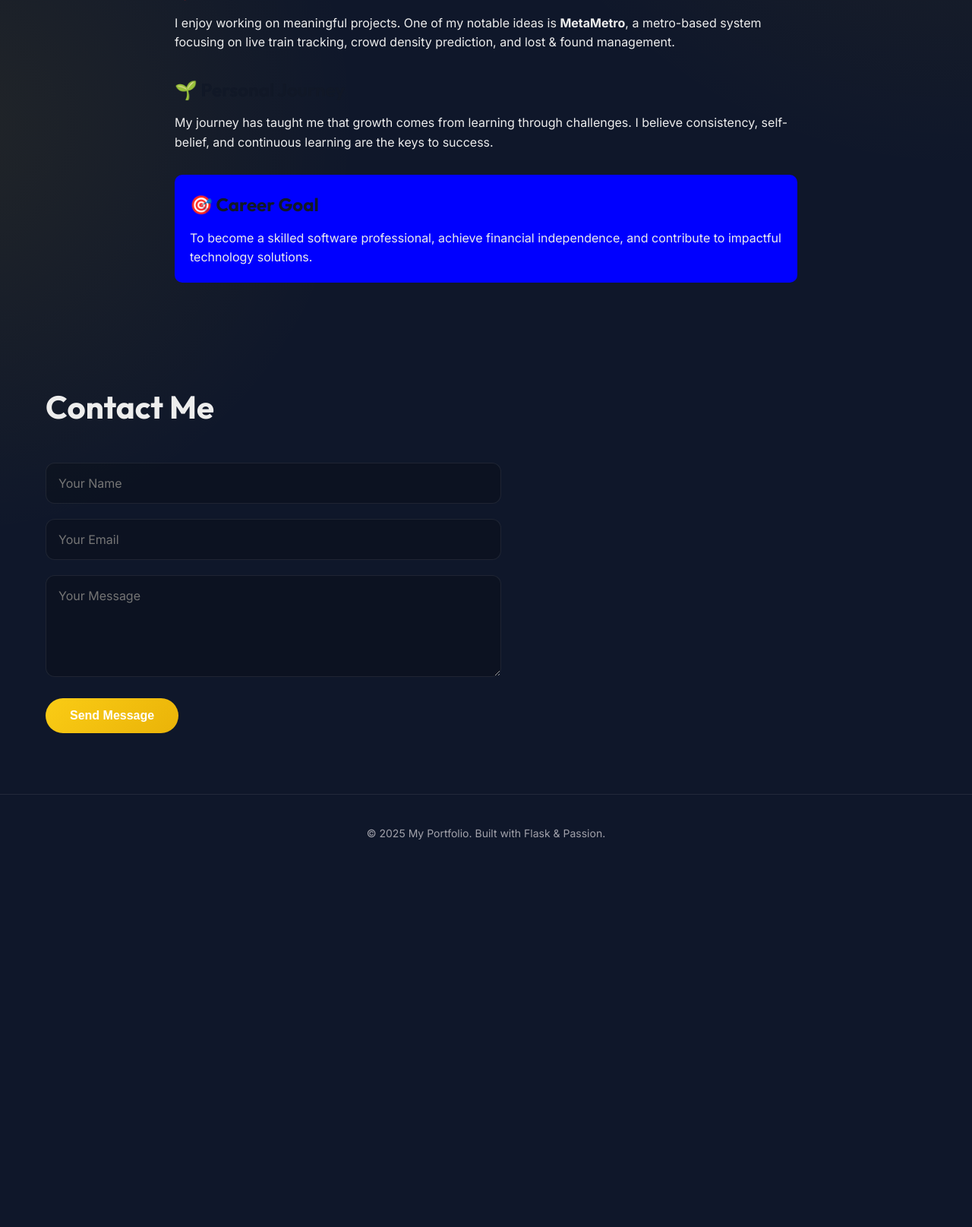
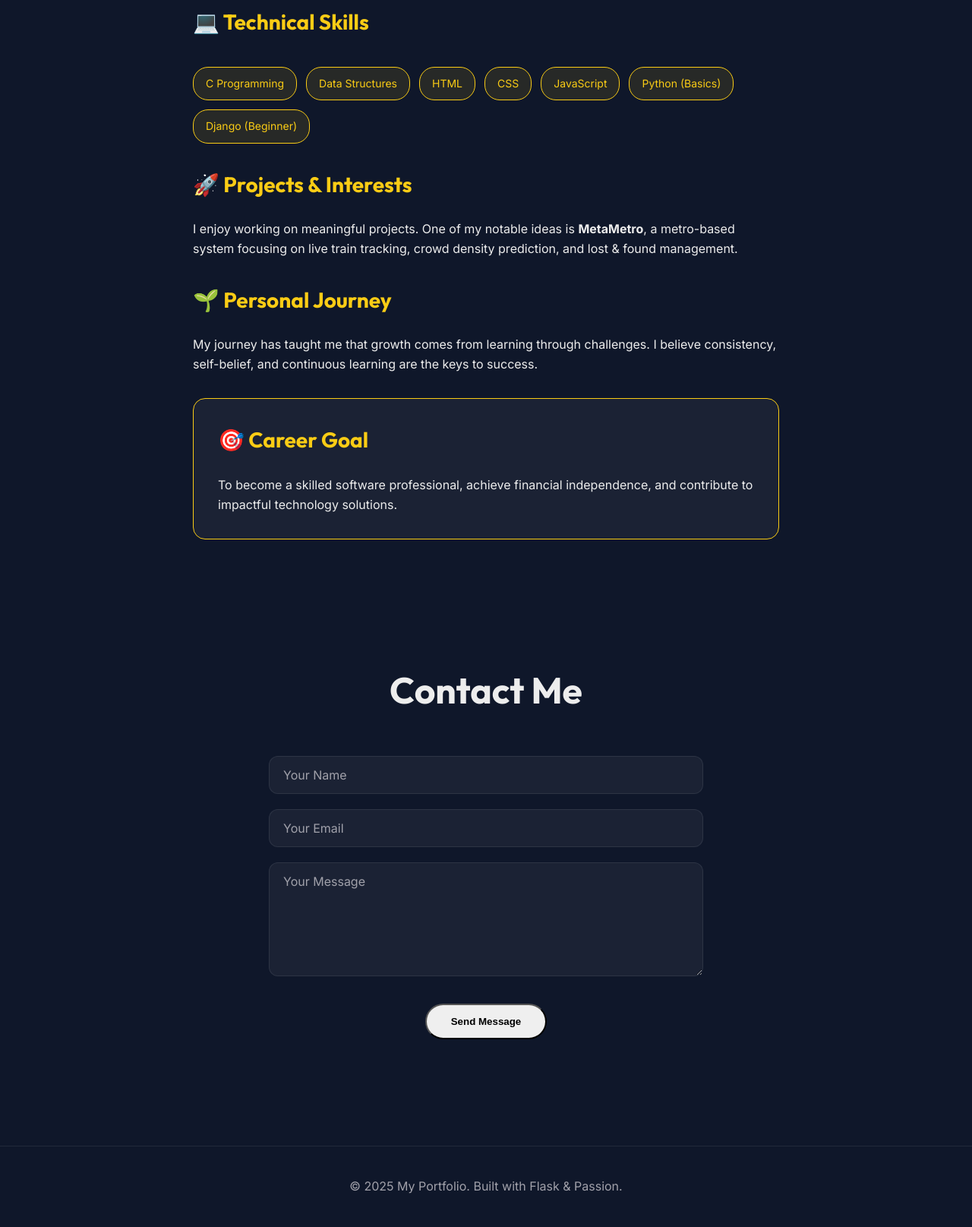
Before and after one commit to siddharthx29/PortFolio, a Flask app: a page that uses templates/contact&about me.html in a window 1280 px wide. Shown: the part 825-2440 px from the top of the page at 76% size. Before the commit the page ends 1930 px from the top, so only its background shows below. Run offline with Flask 3, Linux system fonts and the light colour scheme.

Commit message:
initial commit

```diff
--- a/static/css/styles.css
+++ b/static/css/styles.css
@@ -1,4 +1,6 @@
-/* PREMIUM PORTFOLIO STYLE */
+/* =========================
+   PREMIUM PORTFOLIO STYLE
+   ========================= */
 
 :root {
     --bg-color: #0f172a;
@@ -15,38 +17,44 @@
 
 * {
     margin: 0;
+    padding: 0;
     box-sizing: border-box;
 }
 
+/* =========================
+   BODY
+   ========================= */
 body {
     background-color: var(--bg-color);
-    background-image:
-        radial-gradient(circle at 15% 50%, rgba(250, 204, 21, 0.08), transparent 25%),
-        radial-gradient(circle at 85% 30%, rgba(234, 179, 8, 0.08), transparent 25%);
-    background-size: 150% 150%;
-    animation: gradientMove 20s ease infinite alternate;
     color: var(--text-primary);
     font-family: var(--font-body);
     line-height: 1.6;
     min-height: 100vh;
     overflow-x: hidden;
+    position: relative;
 }
 
-@keyframes gradientMove {
-    0% {
-        background-position: 0% 50%;
-    }
-
-    100% {
-        background-position: 100% 50%;
-    }
+body::before {
+    content: '';
+    position: fixed;
+    top: 0;
+    left: 0;
+    width: 100%;
+    height: 100%;
+    background: rgba(15, 23, 42, 0.35);
+    z-index: 1;
+    pointer-events: none;
 }
 
-/* TYPOGRAPHY */
-h1,
-h2,
-h3,
-.logo {
+.container {
+    position: relative;
+    z-index: 10;
+}
+
+/* =========================
+   TYPOGRAPHY
+   ========================= */
+h1, h2, h3, .logo {
     font-family: var(--font-heading);
 }
 
@@ -56,24 +64,28 @@
     transition: 0.3s ease;
 }
 
-/* NAVBAR */
+/* =========================
+   NAVBAR
+   ========================= */
 nav {
     display: flex;
     justify-content: space-between;
     align-items: center;
     padding: 20px 5%;
-    background: rgba(5, 5, 17, 0.6);
+    background: rgba(5, 5, 17, 0.65);
     backdrop-filter: blur(12px);
     border-bottom: 1px solid var(--card-border);
-    position: sticky;
+    position: fixed;
     top: 0;
+    left: 0;
+    right: 0;
     z-index: 1000;
+    width: 100%;
 }
 
 .logo {
     font-size: 24px;
     font-weight: 700;
-    letter-spacing: -0.5px;
 }
 
 .logo span {
@@ -84,328 +96,458 @@
     margin-left: 32px;
     font-size: 15px;
     color: var(--text-secondary);
-    font-weight: 500;
 }
 
-.nav-links a:hover,
-.nav-links a.active {
+.nav-links a:hover {
     color: var(--text-primary);
-    text-shadow: 0 0 12px var(--accent-glow);
 }
 
-/* CONTAINER */
-.container {
-    max-width: 1200px;
-    margin: 0 auto;
-    padding: 0 20px;
+/* =========================
+   HERO SECTION (VIDEO)
+   ========================= */
+.hero {
+    min-height: 100vh;
+    padding: 80px 5%;
+    display: flex;
+    align-items: center;
+    justify-content: center;
+    position: relative;
 }
 
-/* FOOTER */
-footer {
-    text-align: center;
-    padding: 40px 0;
-    color: var(--text-secondary);
-    font-size: 14px;
-    border-top: 1px solid var(--card-border);
-    margin-top: 80px;
+/* Video background - fixed to viewport */
+.hero-video {
+    position: fixed;
+    top: 0;
+    left: 0;
+    width: 100%;
+    height: 100%;
+    z-index: 0;
+    pointer-events: none;
 }
 
-/* HERO SECTION */
-.hero {
-    display: flex;
-    align-items: center;
-    justify-content: space-between;
-    min-height: 80vh;
-    padding: 60px 0;
+/* Video itself */
+.bg-video {
+    position: fixed;
+    top: 0;
+    left: 0;
+    width: 100%;
+    height: 100%;
+    object-fit: cover;
+    z-index: 0;
+    pointer-events: none;
 }
 
-.hero-content {
-    max-width: 600px;
+/* Dark overlay - now only in hero section */
+.video-overlay {
+    position: absolute;
+    top: 0;
+    left: 0;
+    width: 100%;
+    height: 100%;
+    background: rgba(15, 23, 42, 0.5);
+    z-index: 2;
+    pointer-events: none;
 }
 
+/* Content on top */
+.hero-content {
+    position: relative;
+    z-index: 5;
+    max-width: 650px;
+    text-align: left;
+    animation: slideInLeft 0.8s ease-out;
+    pointer-events: auto;
+}
+
+@keyframes slideInLeft {
+    from {
+        opacity: 0;
+        transform: translateX(-50px);
+    }
+    to {
+        opacity: 1;
+        transform: translateX(0);
+    }
+}
+
+/* =========================
+   HERO TEXT
+   ========================= */
 .hero h1 {
     font-size: 64px;
+    margin-bottom: 24px;
     line-height: 1.1;
-    margin-bottom: 24px;
-    background: linear-gradient(to right, #fff, #b0b0b0);
-    -webkit-background-clip: text;
-    background-clip: text;
-    -webkit-text-fill-color: transparent;
 }
 
 .highlight {
-    background: linear-gradient(135deg, var(--accent-primary), var(--accent-secondary));
-    -webkit-background-clip: text;
-    background-clip: text;
-    -webkit-text-fill-color: transparent;
+    color: var(--accent-primary);
 }
 
 .subtitle {
     font-size: 22px;
-    color: var(--text-primary);
     margin-bottom: 16px;
-    font-weight: 500;
 }
 
 .description {
     font-size: 18px;
     color: var(--text-secondary);
     margin-bottom: 40px;
-    max-width: 480px;
+    max-width: 500px;
 }
 
+/* =========================
+   BUTTONS
+   ========================= */
 .hero-buttons {
     display: flex;
     gap: 16px;
 }
 
-/* BUTTONS */
 .btn {
     padding: 14px 32px;
     border-radius: 100px;
     font-weight: 600;
-    font-size: 16px;
     cursor: pointer;
-    transition: all 0.3s ease;
+    transition: 0.3s;
 }
 
 .btn.primary {
     background: linear-gradient(135deg, var(--accent-primary), var(--accent-secondary));
-    color: white;
-    border: none;
-    box-shadow: 0 4px 20px var(--accent-glow);
+    color: #000;
+    box-shadow: 0 6px 25px var(--accent-glow);
 }
 
 .btn.primary:hover {
     transform: translateY(-2px);
-    box-shadow: 0 8px 30px var(--accent-glow);
 }
 
 .btn.secondary {
-    background: transparent;
     border: 1px solid var(--card-border);
-    color: var(--text-primary);
 }
 
 .btn.secondary:hover {
     background: var(--card-bg);
-    border-color: var(--text-secondary);
 }
 
-/* HERO VISUAL */
-.hero-visual {
-    position: relative;
-    width: 400px;
-    height: 400px;
-    display: flex;
-    align-items: center;
-    justify-content: center;
-}
-
-.glow-circle {
-    width: 300px;
-    height: 300px;
-    background: var(--accent-primary);
-    border-radius: 50%;
-    filter: blur(80px);
-    opacity: 0.3;
-    animation: pulse 4s infinite alternate;
-}
-
-@keyframes pulse {
-    0% {
-        transform: scale(0.8);
-        opacity: 0.2;
-    }
-
-    50% {
-        transform: scale(1.1);
-        opacity: 0.3;
-    }
-
-    100% {
-        transform: scale(0.8);
-        opacity: 0.2;
-    }
-}
-
-/* SECTIONS */
-.section-title {
-    font-size: 42px;
-    margin: 60px 0 40px;
-    text-align: left;
-}
-
-/* CARDS COMMON */
-.card-style {
-    background: var(--card-bg);
-    border: 1px solid var(--card-border);
-    backdrop-filter: blur(10px);
-    border-radius: 16px;
-    transition: transform 0.3s, border-color 0.3s;
-}
-
-.card-style:hover {
-    border-color: var(--accent-primary);
-    transform: translateY(-5px);
-}
-
-/* SKILLS GRID */
-.skills-grid {
-    display: grid;
-    grid-template-columns: repeat(auto-fill, minmax(140px, 1fr));
-    gap: 20px;
-}
-
+/* =========================
+   CARDS
+   ========================= */
+.card-style,
+.project-card,
 .skill-card {
     background: var(--card-bg);
     border: 1px solid var(--card-border);
-    color: var(--text-primary);
-    padding: 16px;
-    border-radius: 12px;
-    text-align: center;
-    font-weight: 500;
-    transition: 0.3s;
+    border-radius: 16px;
+    transition: all 0.3s ease;
+    padding: 24px;
+    display: flex;
+    flex-direction: column;
+    gap: 16px;
 }
 
+.card-style:hover,
+.project-card:hover,
 .skill-card:hover {
-    background: rgba(255, 255, 255, 0.05);
     border-color: var(--accent-primary);
-    color: white;
+    transform: translateY(-5px);
+    box-shadow: 0 10px 30px rgba(250, 204, 21, 0.1);
 }
 
-/* PROJECT CARDS */
-.project-card {
-    background: var(--card-bg);
-    border: 1px solid var(--card-border);
-    padding: 30px;
-    border-radius: 20px;
-    margin-bottom: 24px;
-    transition: 0.3s;
+/* =========================
+   FOOTER
+   ========================= */
+footer {
+    text-align: center;
+    padding: 40px 20px;
+    color: var(--text-secondary);
+    border-top: 1px solid var(--card-border);
+    margin-top: 80px;
+    display: flex;
+    flex-direction: column;
+    align-items: center;
+    justify-content: center;
+    gap: 12px;
 }
 
-.project-card:hover {
-    border-color: var(--accent-primary);
-    transform: translateY(-5px);
+/* =========================
+   ABOUT SECTION
+   ========================= */
+.about-container {
+    max-width: 900px;
+    margin: 60px auto;
+    padding: 40px 5%;
+    display: flex;
+    flex-direction: column;
+    gap: 32px;
+    position: relative;
+    z-index: 10;
 }
 
-.project-card h3 {
-    font-size: 24px;
-    margin-bottom: 12px;
+.about-container .title {
+    font-size: 48px;
+    text-align: center;
+    margin-bottom: 8px;
     color: var(--text-primary);
 }
 
-.project-card p {
+.about-container .tagline {
+    text-align: center;
+    font-size: 18px;
     color: var(--text-secondary);
-}
-
-/* CONTACT FORM */
-form {
-    max-width: 600px;
-    margin-top: 20px;
-}
-
-input,
-textarea {
-    width: 100%;
-    padding: 16px;
-    margin-bottom: 20px;
-    background: rgba(0, 0, 0, 0.2);
-    border: 1px solid var(--card-border);
-    border-radius: 12px;
-    color: rgb(182, 127, 127);
-    font-family: var(--font-body);
-    font-size: 16px;
-    transition: 0.3s;
-}
-
-input:focus,
-textarea:focus {
-    outline: none;
-    border-color: var(--accent-primary);
-    background: rgba(0, 0, 0, 0.4);
-}
-
-form button {
-    display: inline-block;
-    padding: 16px 36px;
-    background: linear-gradient(135deg, var(--accent-primary), var(--accent-secondary));
-    color: #fff;
-    border: none;
-    border-radius: 100px;
-    font-weight: 600;
-    font-size: 16px;
-    cursor: pointer;
-    transition: 0.3s;
-}
-
-form button:hover {
-    box-shadow: 0 4px 20px var(--accent-glow);
-    transform: translateY(-2px);
-}
-
-.about-container {
-    max-width: 900px;
-    margin: 40px auto;
-    padding: 40px;
-}
-
-.title {
-    text-align: center;
-    font-size: 36px;
-    color: #7da8e4;
-}
-
-.tagline {
-    text-align: center;
-    margin-bottom: 30px;
-    color: #6b7280;
-    font-style: italic;
+    margin-bottom: 24px;
 }
 
 .about-card {
-    background: #7eb0e1;
-    padding: 25px;
-    border-left: 5px solid #2563eb;
-    border-radius: 8px;
-    margin-bottom: 30px;
+    background: var(--card-bg);
+    border: 1px solid var(--card-border);
+    border-radius: 16px;
+    padding: 32px;
+    line-height: 1.8;
 }
 
-.intro span {
-    color: #2563eb;
-    font-weight: bold;
+.about-card .intro {
+    font-size: 18px;
+    color: var(--text-primary);
+}
+
+.about-card span {
+    color: var(--accent-primary);
+    font-weight: 600;
 }
 
 .section {
-    margin-bottom: 30px;
+    display: flex;
+    flex-direction: column;
+    gap: 16px;
 }
 
 .section h2 {
-    margin-bottom: 12px;
-    color: #111827;
+    font-size: 28px;
+    color: var(--accent-primary);
+    margin-bottom: 8px;
 }
 
 .section ul {
-    padding-left: 20px;
-    line-height: 1.8;
+    list-style: none;
+    display: flex;
+    flex-direction: column;
+    gap: 12px;
+    padding-left: 0;
+}
+
+.section ul li {
+    padding: 12px 16px;
+    background: var(--card-bg);
+    border-left: 3px solid var(--accent-primary);
+    border-radius: 8px;
+    font-size: 16px;
+    color: var(--text-primary);
+}
+
+.section ul li strong {
+    color: var(--accent-primary);
 }
 
 .skills {
     display: flex;
     flex-wrap: wrap;
-    gap: 10px;
+    gap: 12px;
+    margin-top: 12px;
 }
 
 .skills span {
-    background: #5f76bf;
-    padding: 8px 14px;
+    padding: 10px 16px;
+    background: rgba(250, 204, 21, 0.1);
+    border: 1px solid var(--accent-primary);
     border-radius: 20px;
     font-size: 14px;
-    color: #1e3a8a;
+    color: var(--accent-primary);
+    font-weight: 500;
 }
 
-.goal {
-    background: blue;
-    padding: 20px;
-    border-radius: 10px;
+.section.goal {
+    background: var(--card-bg);
+    border: 1px solid var(--accent-primary);
+    border-radius: 16px;
+    padding: 32px;
 }
+
+/* =========================
+   CONTACT SECTION
+   ========================= */
+.contact-container {
+    max-width: 700px;
+    margin: 60px auto;
+    padding: 60px 5%;
+    display: flex;
+    flex-direction: column;
+    align-items: center;
+    gap: 40px;
+    position: relative;
+    z-index: 10;
+}
+
+.contact-container .section-title {
+    font-size: 48px;
+    text-align: center;
+    color: var(--text-primary);
+    margin-bottom: 8px;
+}
+
+.contact-container form {
+    width: 100%;
+    display: flex;
+    flex-direction: column;
+    gap: 20px;
+}
+
+.contact-container input,
+.contact-container textarea {
+    padding: 14px 18px;
+    background: var(--card-bg);
+    border: 1px solid var(--card-border);
+    border-radius: 12px;
+    color: var(--text-primary);
+    font-family: var(--font-body);
+    font-size: 16px;
+    transition: all 0.3s ease;
+}
+
+.contact-container input::placeholder,
+.contact-container textarea::placeholder {
+    color: var(--text-secondary);
+}
+
+.contact-container input:focus,
+.contact-container textarea:focus {
+    outline: none;
+    border-color: var(--accent-primary);
+    background: rgba(255, 255, 255, 0.08);
+    box-shadow: 0 0 15px rgba(250, 204, 21, 0.2);
+}
+
+.contact-container textarea {
+    resize: vertical;
+    min-height: 150px;
+}
+
+.contact-container .btn {
+    align-self: center;
+    margin-top: 16px;
+}
+
+/* =========================
+   MOBILE FIX
+   ========================= */
+@media (max-width: 768px) {
+    body {
+        padding-top: 0;
+    }
+
+    nav {
+        position: fixed;
+        flex-wrap: wrap;
+        gap: 20px;
+        padding: 16px 5%;
+    }
+
+    .nav-links {
+        gap: 20px;
+        flex-wrap: wrap;
+        justify-content: center;
+        margin-left: 0;
+        width: 100%;
+    }
+
+    .hero {
+        min-height: 100vh;
+        padding: 100px 20px 40px;
+    }
+
+    .bg-video {
+        display: none;
+    }
+
+    .video-overlay {
+        background: linear-gradient(135deg, #0f172a, #020617);
+    }
+
+    .hero h1 {
+        font-size: 42px;
+    }
+
+    .hero-buttons {
+        gap: 12px;
+    }
+
+    .btn {
+        padding: 12px 24px;
+        font-size: 14px;
+    }
+
+    .card-style,
+    .project-card,
+    .skill-card {
+        padding: 16px;
+    }
+
+    .about-container {
+        margin: 40px auto;
+        padding: 20px;
+        gap: 24px;
+    }
+
+    .about-container .title {
+        font-size: 36px;
+    }
+
+    .about-container .tagline {
+        font-size: 16px;
+    }
+
+    .about-card {
+        padding: 20px;
+    }
+
+    .section {
+        gap: 12px;
+    }
+
+    .section h2 {
+        font-size: 22px;
+    }
+
+    .section ul li {
+        font-size: 14px;
+        padding: 10px 12px;
+    }
+
+    .skills {
+        gap: 10px;
+    }
+
+    .skills span {
+        font-size: 13px;
+        padding: 8px 12px;
+    }
+
+    .contact-container {
+        margin: 40px auto;
+        padding: 30px 20px;
+        gap: 30px;
+    }
+
+    .contact-container .section-title {
+        font-size: 36px;
+    }
+
+    .contact-container input,
+    .contact-container textarea {
+        padding: 12px 14px;
+        font-size: 14px;
+    }
+
+    .contact-container textarea {
+        min-height: 120px;
+    }
+}
--- a/templates/contact&about me.html
+++ b/templates/contact&about me.html
@@ -1,6 +1,11 @@
 {% extends "base.html" %}
 
 {% block content %}
+
+<!-- VIDEO BACKGROUND -->
+<video class="bg-video" autoplay muted loop playsinline>
+    <source src="{{ url_for('static', filename='videos/hero.mp4') }}" type="video/mp4">
+</video>
 
 <section class="about-container">
 
```
Also changed, not shown: templates/index.html (+17 -6 lines), 1 other file.
